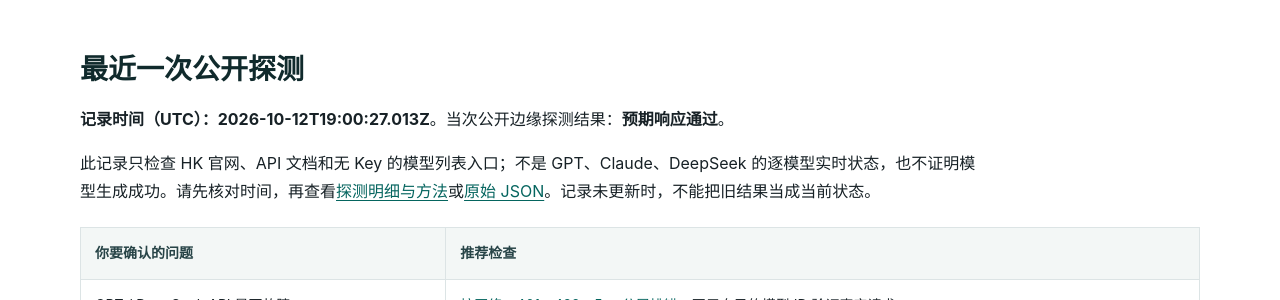
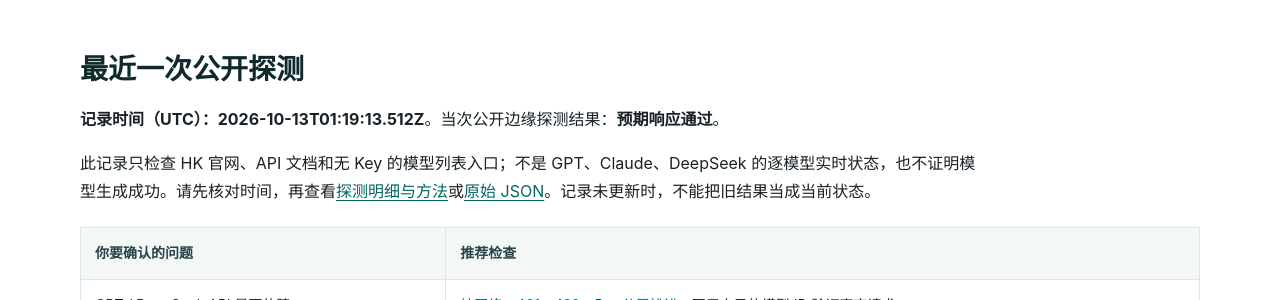
Before and after one commit to KKWANG4444/api-status, a Jekyll site: the page built from index.md, in a window 1280 px wide and 900 px high, scrolled down 364 px. Shown: the part 151-451 px from the top of the window. Built offline with Jekyll 4.4.1, drawn with Linux system fonts in a browser that asks for light colours.

Commit message:
chore: update public edge status

```diff
--- a/_data/status.json
+++ b/_data/status.json
@@ -1,7 +1,7 @@
 {
   "status": "operational",
-  "checked_at": "2026-10-12T19:00:27.013Z",
-  "duration_ms": 339,
+  "checked_at": "2026-10-13T01:19:13.512Z",
+  "duration_ms": 549,
   "overall": true,
   "components": [
     {
@@ -10,7 +10,7 @@
       "url": "https://www.aifast.hk/",
       "ok": true,
       "status": 200,
-      "elapsed_ms": 339,
+      "elapsed_ms": 515,
       "content_type": "text/html; charset=utf-8",
       "detail": "Expected public edge response"
     },
@@ -20,7 +20,7 @@
       "url": "https://api.aifast.hk/",
       "ok": true,
       "status": 200,
-      "elapsed_ms": 297,
+      "elapsed_ms": 384,
       "content_type": "text/html",
       "detail": "Expected public edge response"
     },
@@ -30,7 +30,7 @@
       "url": "https://www.aifast.hk/v1/models",
       "ok": true,
       "status": 401,
-      "elapsed_ms": 295,
+      "elapsed_ms": 509,
       "content_type": "application/json; charset=utf-8",
       "detail": "Expected public edge response"
     }
--- a/data/status.json
+++ b/data/status.json
@@ -1,7 +1,7 @@
 {
   "status": "operational",
-  "checked_at": "2026-10-12T19:00:27.013Z",
-  "duration_ms": 339,
+  "checked_at": "2026-10-13T01:19:13.512Z",
+  "duration_ms": 549,
   "overall": true,
   "components": [
     {
@@ -10,7 +10,7 @@
       "url": "https://www.aifast.hk/",
       "ok": true,
       "status": 200,
-      "elapsed_ms": 339,
+      "elapsed_ms": 515,
       "content_type": "text/html; charset=utf-8",
       "detail": "Expected public edge response"
     },
@@ -20,7 +20,7 @@
       "url": "https://api.aifast.hk/",
       "ok": true,
       "status": 200,
-      "elapsed_ms": 297,
+      "elapsed_ms": 384,
       "content_type": "text/html",
       "detail": "Expected public edge response"
     },
@@ -30,7 +30,7 @@
       "url": "https://www.aifast.hk/v1/models",
       "ok": true,
       "status": 401,
-      "elapsed_ms": 295,
+      "elapsed_ms": 509,
       "content_type": "application/json; charset=utf-8",
       "detail": "Expected public edge response"
     }
```
